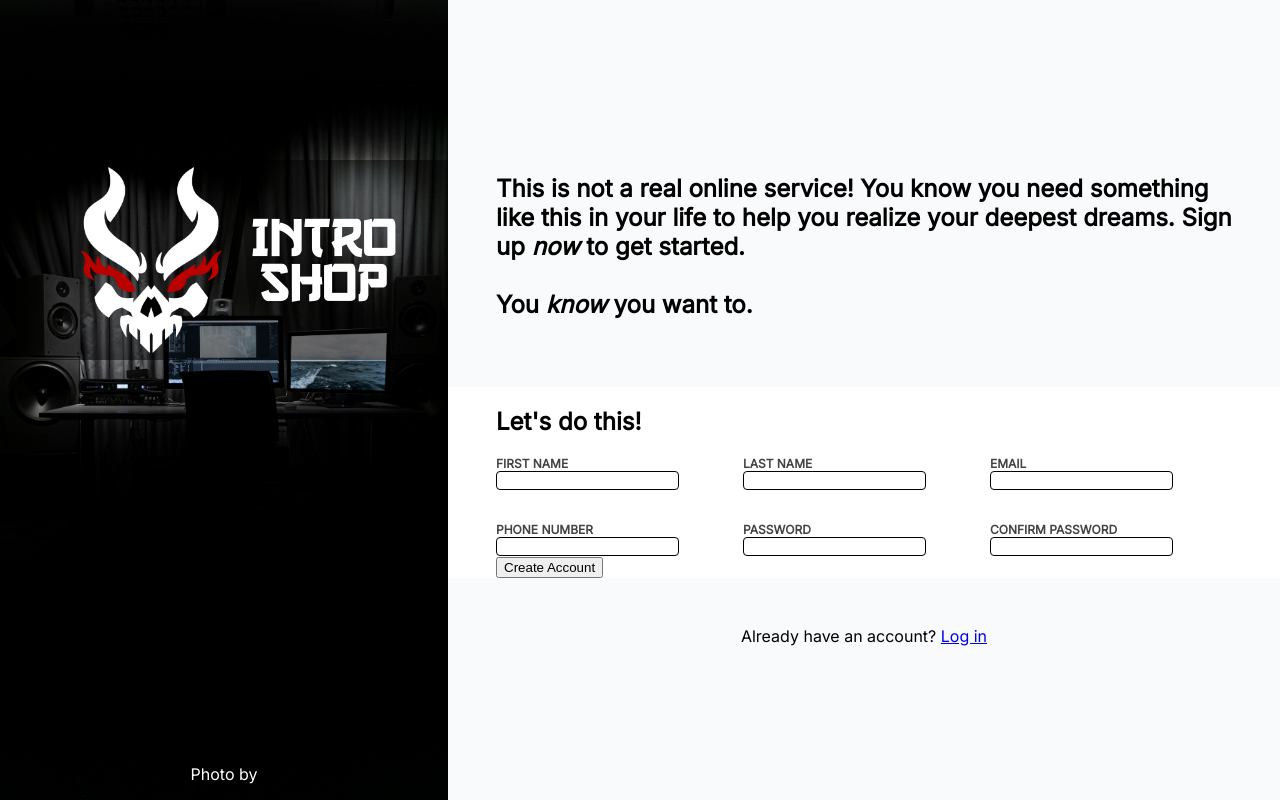
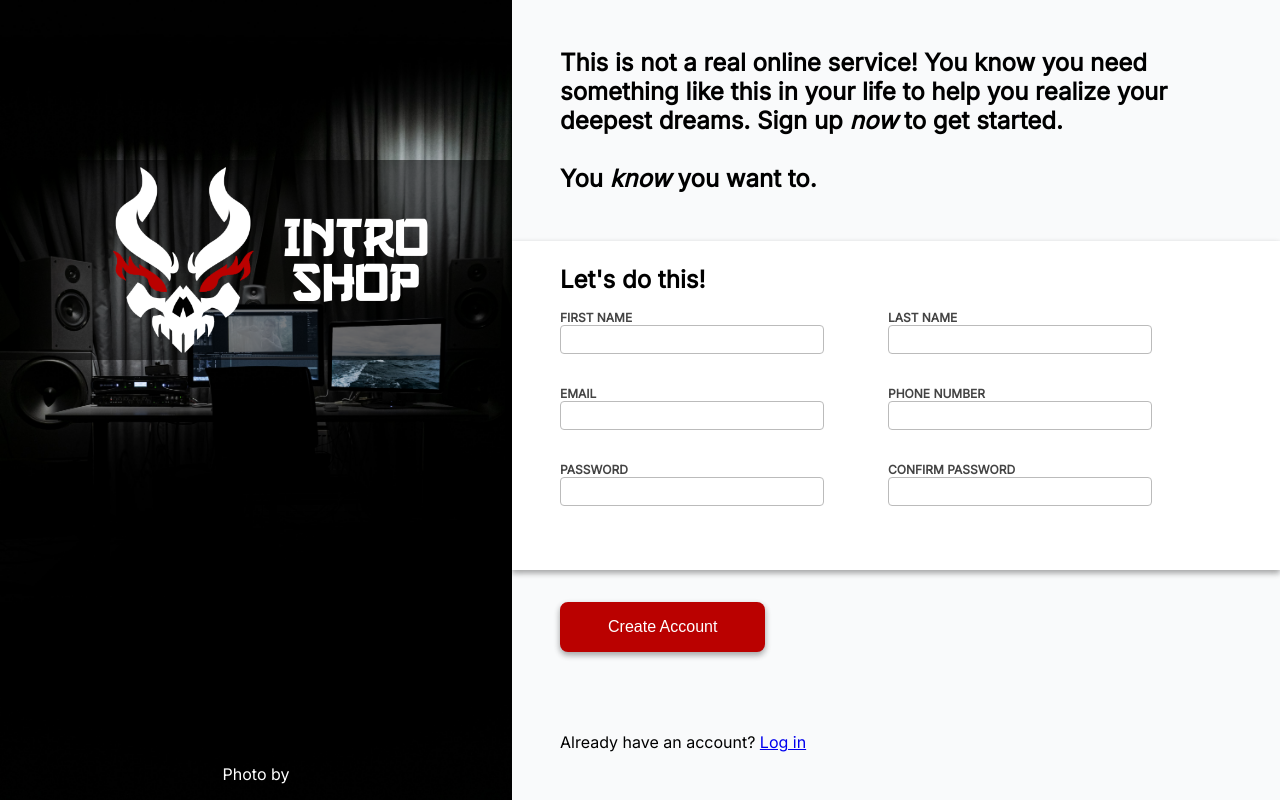
Before and after one commit to nukmuk/sign-up-page, a plain HTML site: page index.html in a window 1280 px wide. Drawn offline with Linux system fonts and the light colour scheme.

Commit message:
Style fields and button and fix general page spacing

```diff
--- a/index.html
+++ b/index.html
@@ -31,7 +31,9 @@
                 You <em>know</em> you want to.
                 </h1>
 
-                <form action="#" class="sign-up-form">
+                <form action="#">
+                    <div class="sign-up-form">
+
                         <h2 class="header">Let's do this!</h1>
                             <div class="fields">
 
@@ -68,6 +70,7 @@
                                 </div>
                             </div>
 
+                    </div>
                     <button class="create-account">Create Account</button>
                 </form>
 
--- a/style.css
+++ b/style.css
@@ -3,7 +3,12 @@ body {
 	font-family: "Inter", sans-serif;
 }
 
-h1 {
+:root {
+	--main-color: #ba0100;
+	--shadow: rgba(0, 0, 0, 0.16) 0px 3px 6px, rgba(0, 0, 0, 0.23) 0px 3px 6px;
+}
+
+h2 {
 	margin: 0px;
 }
 
@@ -16,7 +21,7 @@ h1 {
 }
 
 .img-area {
-	width: 35vw;
+	width: 40vw;
 	display: flex;
 	flex-direction: column;
 	justify-content: space-between;
@@ -55,10 +60,10 @@ h1 {
 
 .main {
 	background: #f9fafb;
-
+	width: 100%;
 	display: flex;
 	flex-direction: column;
-	align-items: center;
+	/* align-items: center; */
 	justify-content: center;
 	gap: 48px;
 
@@ -70,16 +75,34 @@ h1 {
 }
 
 .notice {
+	max-width: 750px;
+}
+
+form {
+	padding: 0px !important;
+	width: 100%;
 }
 
 .sign-up-form {
 	background: #ffffff;
+	padding: 8px 48px 64px;
+	/* display: flex; */
+	/* flex-direction: column; */
+	/* gap: 32px; */
+	/* justify-content: space-evenly; */
+
+	box-shadow: var(--shadow);
+}
+
+.header {
+	margin: 16px 0px;
 }
 
 .fields {
 	display: flex;
 	flex-wrap: wrap;
 	gap: 32px 64px;
+	max-width: 700px;
 }
 
 label {
@@ -89,14 +112,33 @@ label {
 	color: #444444;
 }
 
-input {
-	border: solid 1px;
-	border-radius: 4px;
-}
-
 .input {
 	display: flex;
 	flex-direction: column;
+	flex-basis: 30%;
+}
+
+input {
+	border: #bbbbbb solid 1px;
+	border-radius: 4px;
+	padding: 6px;
+	width: 250px;
+	outline-color: var(--main-color);
+}
+input:focus {
+	box-shadow: var(--shadow);
+}
+
+.create-account {
+	background-color: var(--main-color);
+	color: white;
+	border: none;
+	border-radius: 8px;
+	padding: 16px 48px;
+	margin: 32px 48px;
+	font-size: 1rem;
+
+	box-shadow: rgba(0, 0, 0, 0.16) 0px 3px 6px, rgba(0, 0, 0, 0.23) 0px 3px 6px;
 }
 
 @font-face {
```
Lines whose indentation alone changed are shown as unchanged.
